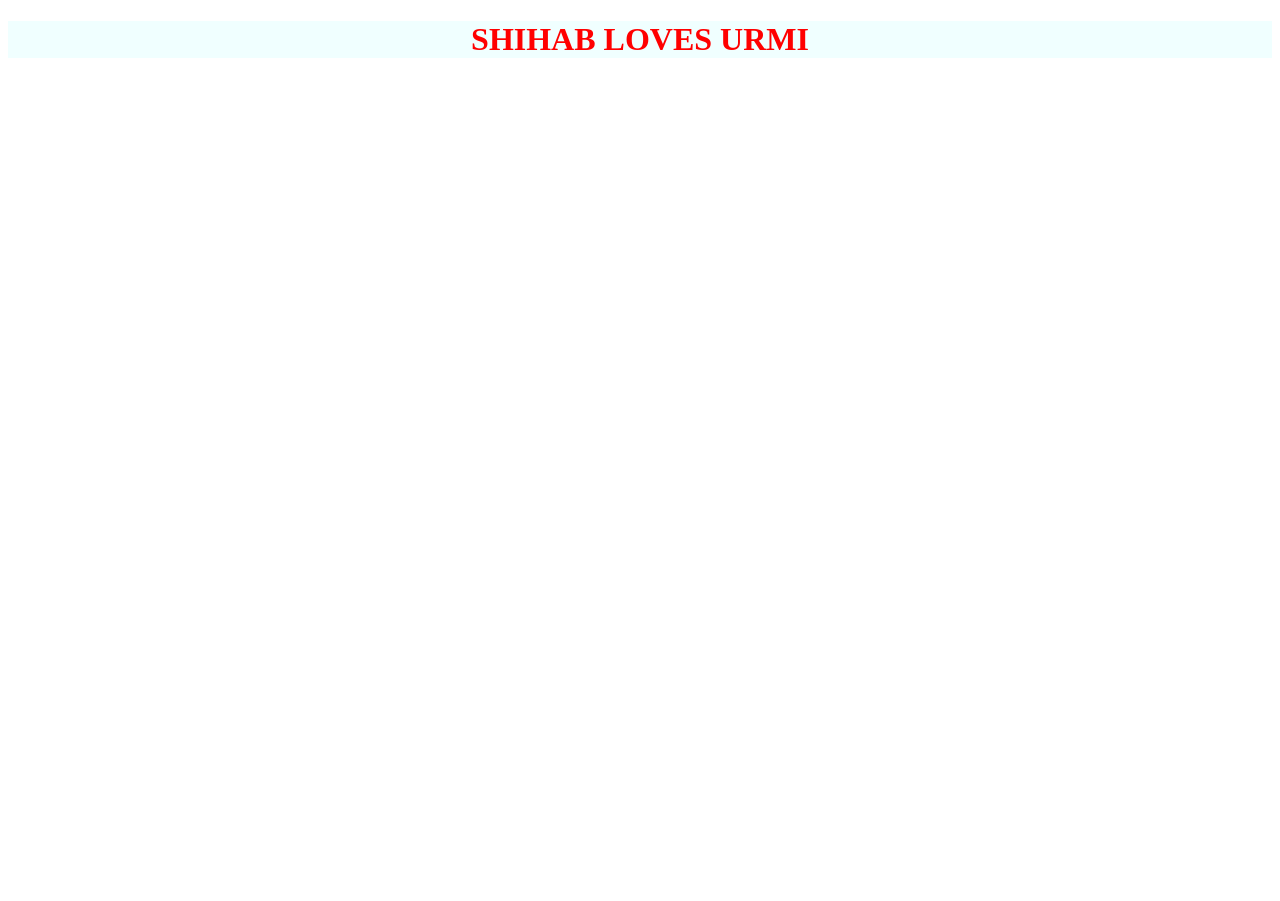
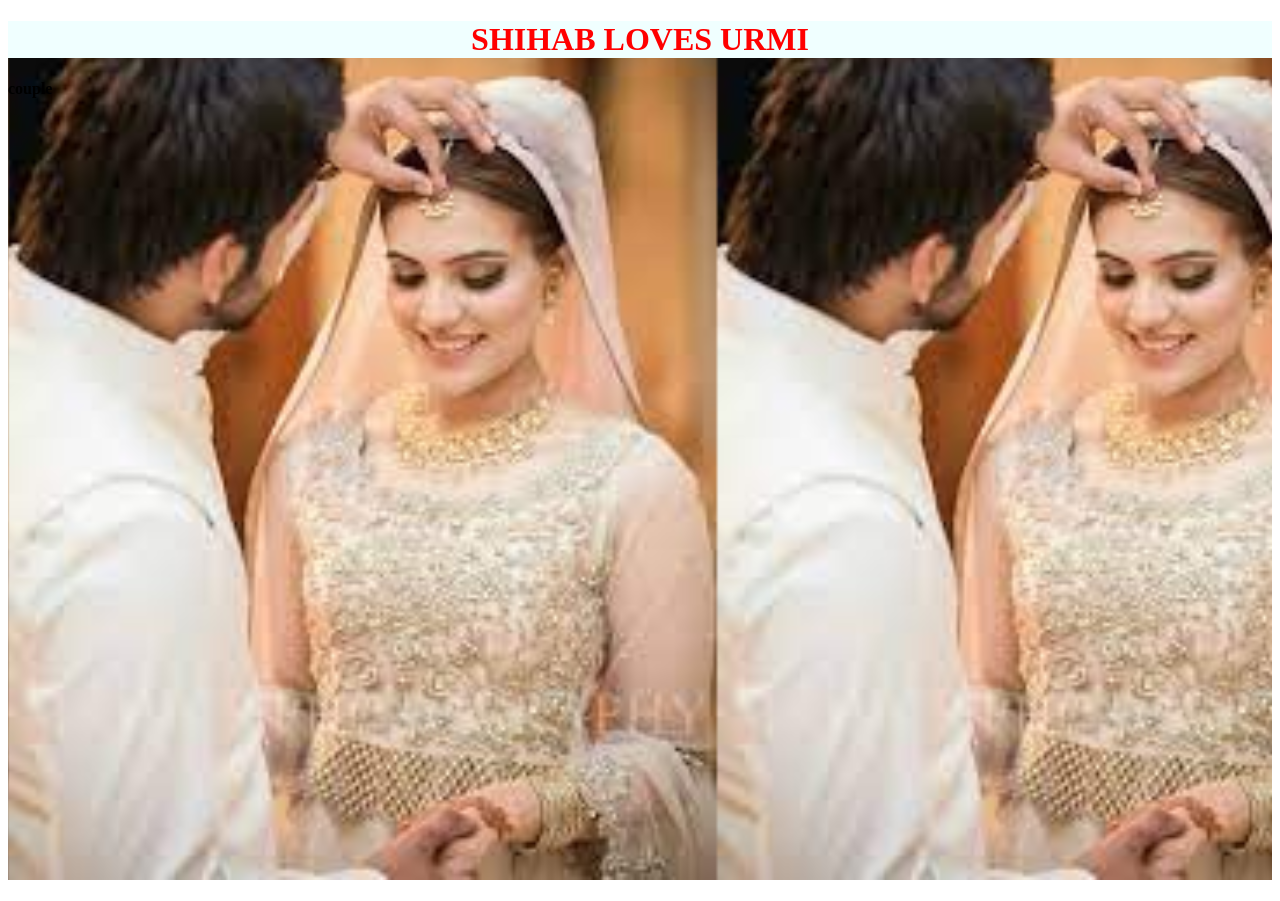
Before and after one commit to MAMUN0188/shihab-loves-urmi, a plain HTML site: page index.html in a window 1280 px wide. Before the commit the page ends 800 px from the top, so only its background shows below. Drawn offline with Linux system fonts and the light colour scheme.

Commit message:
they are wedding pic added

```diff
--- /dev/null
+++ b/css-file/index.css
@@ -0,0 +1,8 @@
+.section{
+    background-image: url(../images/couple1.jpg);
+    background-size: contain;
+    background-repeat: repeat;
+}
+h4{
+    height: 100vh;
+}
--- a/index.html
+++ b/index.html
@@ -4,8 +4,12 @@
     <meta charset="UTF-8">
     <meta name="viewport" content="width=device-width, initial-scale=1.0">
     <title>SHIHAB LOVES URMI</title>
+    <link rel="stylesheet" href="css-file/index.css">
 </head>
 <body>
-    <H1 style="text-align: center; color: red; background-color: azure;">SHIHAB LOVES URMI</H1>
+    <div class="section">
+        <H1 style="text-align: center; color: red; background-color: azure;">SHIHAB LOVES URMI</H1>
+        <h4>couple</h4>
+    </div>
 </body>
 </html>
```
Also changed, not shown: images/burger.jpg (added), images/couple.jpg (added), images/couple1.jpg (added), images/f.jpg (added), images/htm.png (added).
